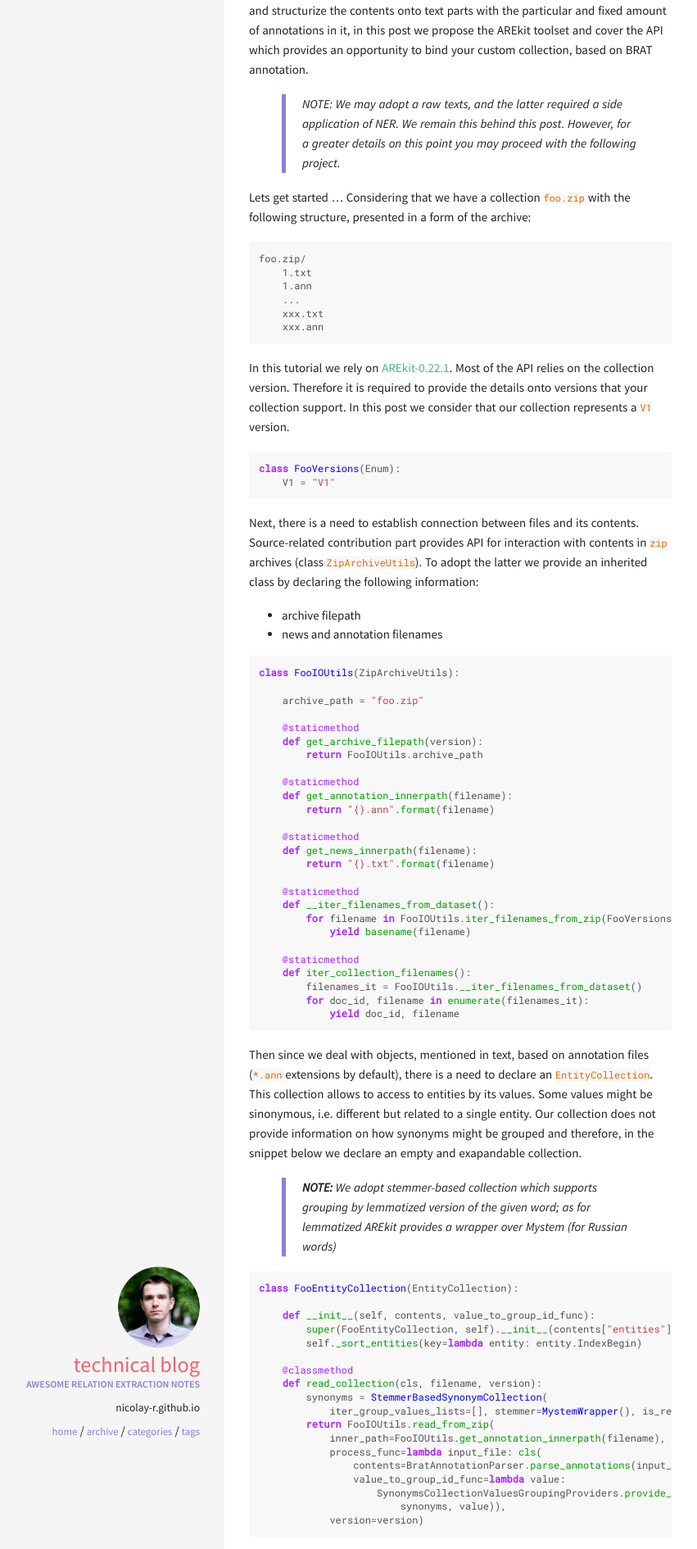
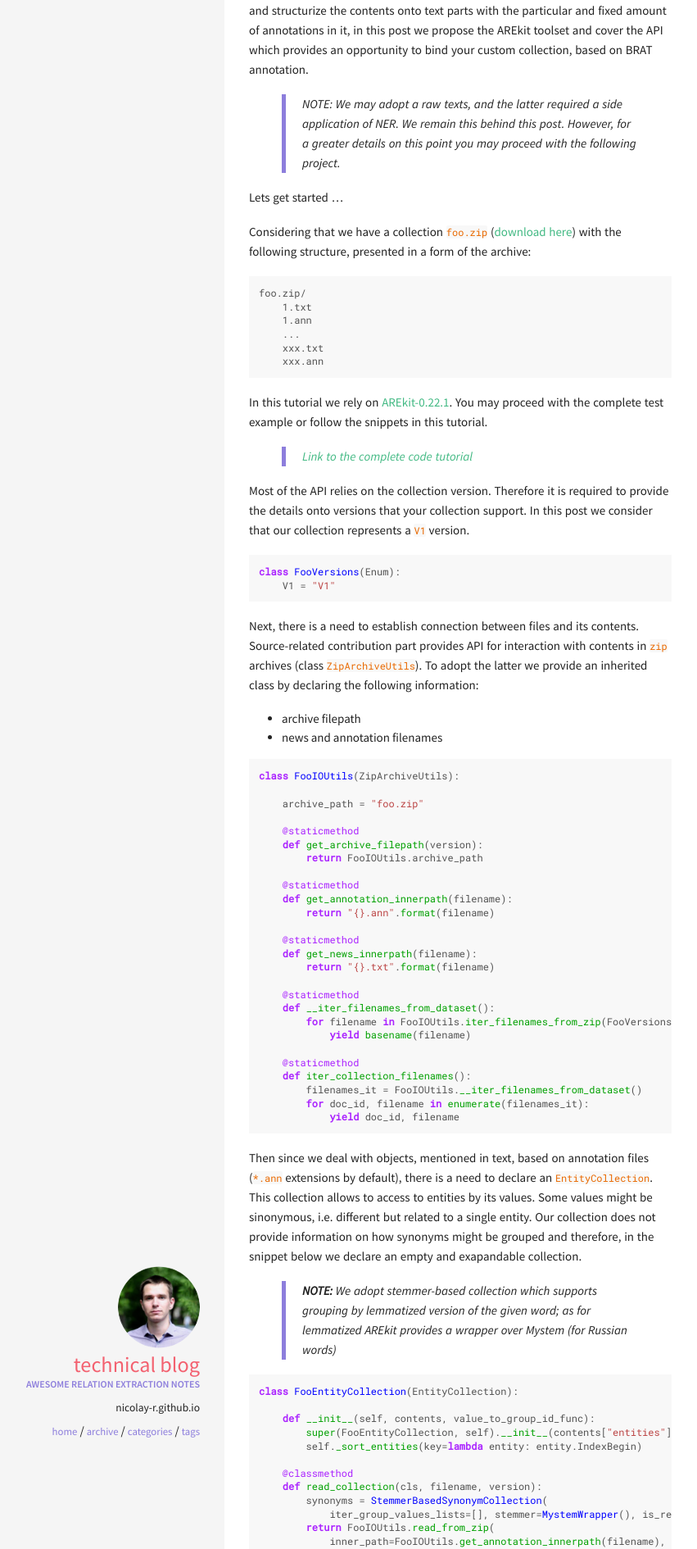
Before and after one commit to nicolay-r/blog, a Jekyll site: the page built from _posts/2022-08-19-arekit-collection-bind.md, in a window 1280 px wide. Shown: the part 547-2437 px from the top of the page at 82% size, without its empty margins (46-897 px from the left). Built offline with Jekyll 4.4.1, drawn with Linux system fonts in a browser that asks for light colours; some of the changed text lies outside the part shown.

Commit message:
Update 2022-08-19-arekit-collection-bind.md
Updated

````diff
--- a/_posts/2022-08-19-arekit-collection-bind.md
+++ b/_posts/2022-08-19-arekit-collection-bind.md
@@ -8,11 +8,16 @@ tags: [Relation Extraction, BRAT, AREkit]
 
 Source for annotation usually represent a raw text or provided with the bunch of annotations. The one of the most convinient way for creating and collaborative annotation ediding in Relation Extraction is a BRAT toolset. Besides the nice rendering and clear visualization of the all relations in text, it provides a web-based editor and ability to export the annotated data. However, the exported data is not prepared for most ML-based relation extraction models since it provides all the possible annotations for a single document. In order to simplify and structurize the contents onto text parts with the particular and fixed amount of annotations in it, in this post we propose the AREkit toolset and cover the API which provides an opportunity to bind your custom collection, based on BRAT annotation.
 
+
 <!--more-->
 
 > NOTE: We may adopt a raw texts, and the latter required a side application of NER. We remain this behind this post. However, for a greater details on this point you may proceed with the following project.
 
-Lets get started ... Considering that we have a collection `foo.zip`
+Lets get started ...
+
+
+Considering that we have a collection `foo.zip`
+([download here](https://github.com/nicolay-r/AREkit/blob/master/tests/tutorials/data/foo.zip?raw=true))
 with the following structure, presented in a form of the archive:
 
 ```
@@ -25,9 +30,14 @@ foo.zip/
 ```
 
 In this tutorial we rely on [AREkit-0.22.1](https://github.com/nicolay-r/AREkit).
+You may proceed with the complete test example or follow the snippets in this tutorial.
+
+> [Link to the complete code tutorial](https://github.com/nicolay-r/AREkit/blob/master/tests/tutorials/test_tutorial_collection_binding.py)
+
 Most of the API relies on the collection version.
 Therefore it is required to provide the details onto versions that your collection support.
 In this post we consider that our collection represents a `V1` version.
+
 ```python
 class FooVersions(Enum):
     V1 = "V1"
````
Also changed, not shown: other parts of _posts/2022-08-19-arekit-collection-bind.md (+4 -5 lines).
